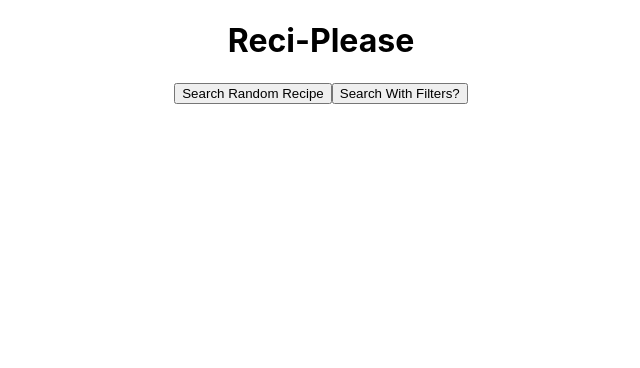
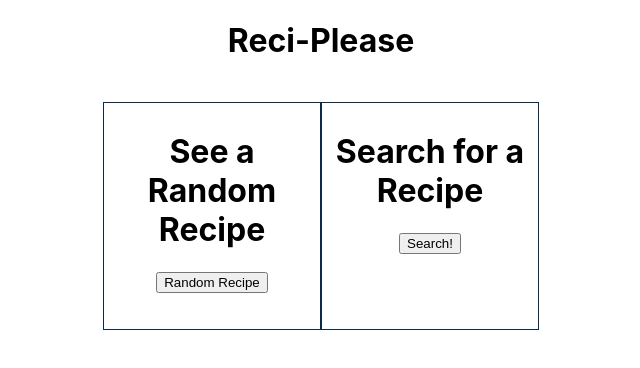
Before and after one commit to davidvdev/hackathon-snackathon, a React (Create React App) app: page / in a window 1280 px wide. Shown: the top 368 px of the page, without its empty margins (319-959 px from the left). Built offline with nearby package versions, Linux system fonts and the light colour scheme; no server answers.

Commit message:
started styling stuff

```diff
--- a/src/App.js
+++ b/src/App.js
@@ -1,6 +1,7 @@
 import React, { useState, useEffect } from 'react'
 import { BrowserRouter as Router, Routes, Route, Link } from 'react-router-dom'
 import './App.css';
+import '../src/CSS/landing.css'
 
 import Filters from './pages/Filters';
 import Results from './pages/Results';
@@ -63,6 +64,7 @@ function App() {
               <div className="App">
 
                 <h1>Reci-Please</h1>
+                <img src=''/>
                 <Buttons data={recipe} getAppData={getAppData}/>
 
             </div>
--- /dev/null
+++ b/src/CSS/landing.css
@@ -0,0 +1,12 @@
+.buttons{
+    display: flex;
+    justify-content: center;
+}
+
+.button{
+    border: 1px solid #092C4C;
+    width: 200px;
+    height: 210px;
+    padding: .5em;
+
+}
--- a/src/components/Buttons/Buttons.js
+++ b/src/components/Buttons/Buttons.js
@@ -8,11 +8,17 @@ function randomButton () {
 
 const Buttons = (props) => {
     return (
-        <div>
-            <button onClick={randomButton}>Search Random Recipe</button>
-            <Link to='/filters'>
-                <button>Search With Filters?</button>
-            </Link>
+        <div className='buttons'>
+            <div className='button'>
+                <h1>See a Random Recipe</h1>
+                <button onClick={randomButton}>Random Recipe</button>
+            </div>
+            <div className='button'>
+            <h1>Search for a Recipe</h1>
+                <Link to='/filters'>
+                    <button>Search!</button>
+                </Link>
+            </div>
         </div>
     )
 }
```
Also changed, not shown: src/App.css (line endings or trailing spaces).
